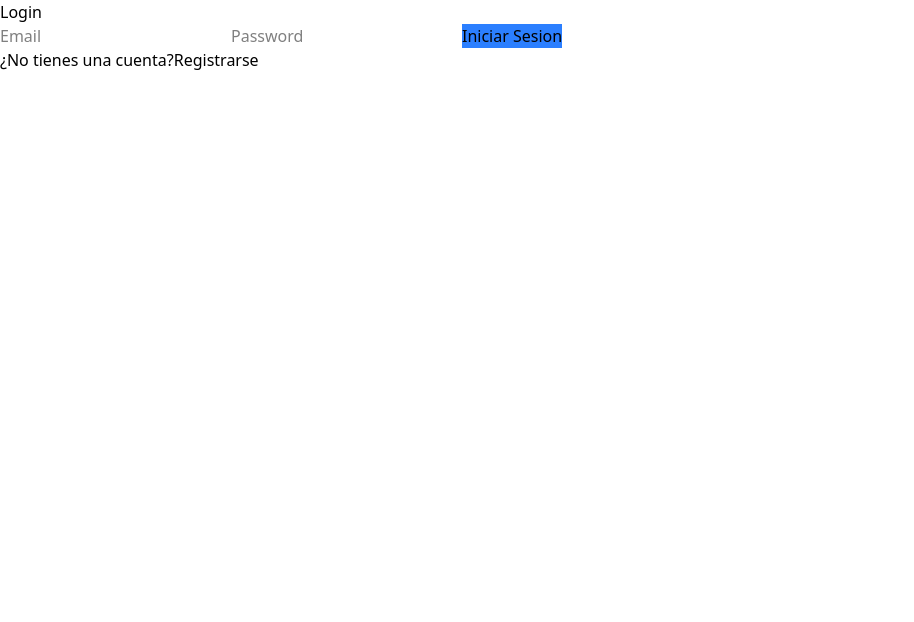
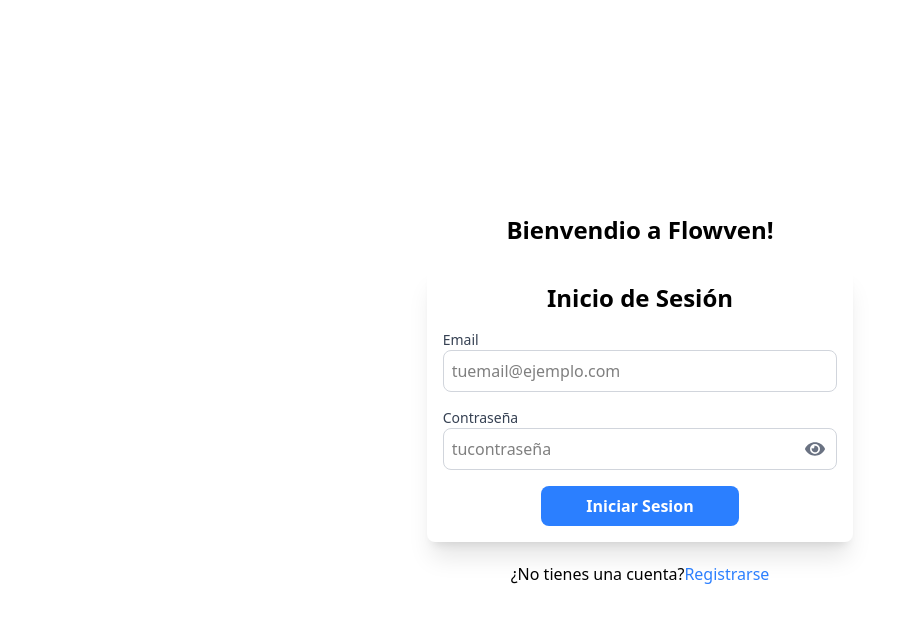
Before and after one commit to luis-alvarezf10/ecommerce, a React (Vite) app: page /login in a window 1280 px wide. Shown: the top 622 px of the page, without its empty margins (0-914 px from the left). Built offline with nearby package versions, Linux system fonts and the light colour scheme; no server answers.

Commit message:
cambios en el inicio de sesion, ui

```diff
--- a/src/pages/LogIn.tsx
+++ b/src/pages/LogIn.tsx
@@ -3,12 +3,14 @@ import React from "react";
 import UseAuth from "../hooks/UseAuth";
 import { useEffect } from "react";
 import { supabase } from "../integrations/Supabase";
+import { FaEye, FaEyeSlash } from "react-icons/fa";
 
 const LogIn = () => {
     const navigate = useNavigate();
     const [email, setEmail] = React.useState('');
     const [password, setPassword] = React.useState('');
     const [loading, setLoading] = React.useState(false);
+    const [showPassword, setShowPassword] = React.useState(false);
 
     useEffect(() => {
         const session = UseAuth();
@@ -42,16 +44,52 @@ const LogIn = () => {
     }
 
     return (
-        <div>
-            {loading && <p>Cargando...</p>}
-            <h1>Login</h1>
-            <form>
-                <input type="email" name="email" placeholder="Email" required onChange={(e) => setEmail(e.target.value)}/>
-                <input type="password" name="password" placeholder="Password" required onChange={(e) => setPassword(e.target.value)}/>
-                <button type="button" onClick={handleSubmit} className="bg-blue-500 cursor-pointer">Iniciar Sesion</button>
-            </form>
-            <span>¿No tienes una cuenta?</span>
-            <a onClick={() => navigate('/singup')}>Registrarse</a>
+        <div className="flex flex-col justify-center items-center min-h-screen gap-5">
+            <h1 className="text-2xl font-bold text-center">Bienvendio a Flowven!</h1>
+            {loading &&
+            <div role="status">
+                <svg aria-hidden="true" className="w-8 h-8 text-gray-200 animate-spin dark:text-gray-600 fill-blue-600" viewBox="0 0 100 101" fill="none" xmlns="http://www.w3.org/2000/svg">
+                    <path d="M100 50.5908C100 78.2051 77.6142 100.591 50 100.591C22.3858 100.591 0 78.2051 0 50.5908C0 22.9766 22.3858 0.59082 50 0.59082C77.6142 0.59082 100 22.9766 100 50.5908ZM9.08144 50.5908C9.08144 73.1895 27.4013 91.5094 50 91.5094C72.5987 91.5094 90.9186 73.1895 90.9186 50.5908C90.9186 27.9921 72.5987 9.67226 50 9.67226C27.4013 9.67226 9.08144 27.9921 9.08144 50.5908Z" fill="currentColor"/>
+                    <path d="M93.9676 39.0409C96.393 38.4038 97.8624 35.9116 97.0079 33.5539C95.2932 28.8227 92.871 24.3692 89.8167 20.348C85.8452 15.1192 80.8826 10.7238 75.2124 7.41289C69.5422 4.10194 63.2754 1.94025 56.7698 1.05124C51.7666 0.367541 46.6976 0.446843 41.7345 1.27873C39.2613 1.69328 37.813 4.19778 38.4501 6.62326C39.0873 9.04874 41.5694 10.4717 44.0505 10.1071C47.8511 9.54855 51.7191 9.52689 55.5402 10.0491C60.8642 10.7766 65.9928 12.5457 70.6331 15.2552C75.2735 17.9648 79.3347 21.5619 82.5849 25.841C84.9175 28.9121 86.7997 32.2913 88.1811 35.8758C89.083 38.2158 91.5421 39.6781 93.9676 39.0409Z" fill="currentFill"/>
+                </svg>
+                <span className="sr-only">Loading...</span>
+            </div>
+            }
+            <div className="w-1/3 mx-auto flex flex-col gap-4 bg-white p-4 rounded-lg shadow-xl">
+                <h2 className="text-2xl font-bold text-center">Inicio de Sesión</h2>
+                <form className="flex flex-col gap-4">
+                    <div className="flex flex-col">
+                        <label htmlFor="email" className="text-sm font-medium text-gray-700">Email</label>
+                        <input type="email" name="email" placeholder="tuemail@ejemplo.com" required onChange={(e) => setEmail(e.target.value)} className="border border-gray-300 rounded-lg p-2 focus:outline-none focus:ring-2 focus:ring-blue-500"/>
+                    </div>
+                    <div className="flex flex-col">
+                        <label htmlFor="password" className="text-sm font-medium text-gray-700">Contraseña</label>
+                        <div className="relative">
+                        <input
+                            type={showPassword ? "text" : "password"}
+                            name="password"
+                            placeholder="tucontraseña"
+                            required
+                            onChange={(e) => setPassword(e.target.value)}
+                            className="border border-gray-300 rounded-lg p-2 pr-10 w-full focus:outline-none focus:ring-2 focus:ring-blue-500"
+                        />
+                        <button
+                            type="button"
+                            onClick={() => setShowPassword(!showPassword)}
+                            className="absolute right-3 top-1/2 transform -translate-y-1/2 text-gray-500 hover:text-gray-700 focus:outline-none cursor-pointer"
+                        >
+                            {showPassword ? <FaEyeSlash size={20} /> : <FaEye size={20} />}
+                        </button>
+                    </div>
+                    </div>
+                    <button type="button" onClick={handleSubmit} className="bg-blue-500 cursor-pointer w-1/2 mx-auto rounded-lg p-2 focus:outline-none focus:ring-2 focus:ring-blue-500 hover:bg-blue-600 text-white font-semibold">Iniciar Sesion</button>
+                </form>
+
+            </div>
+            <div className="">
+                <span>¿No tienes una cuenta?</span>
+                <a onClick={() => navigate('/singup')} className="text-blue-500 hover:underline cursor-pointer">Registrarse</a>
+            </div>
         </div>
     );
 }
```
